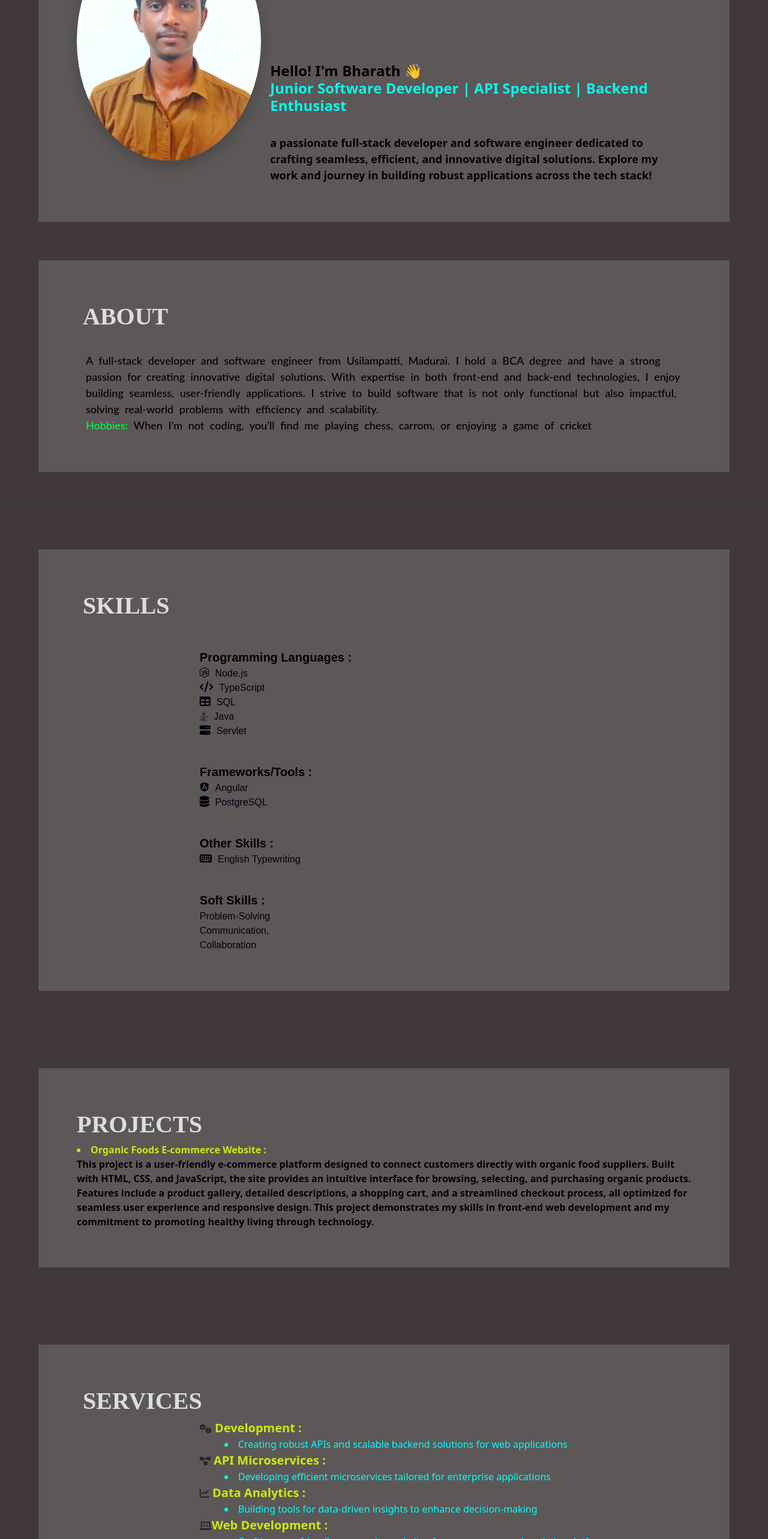
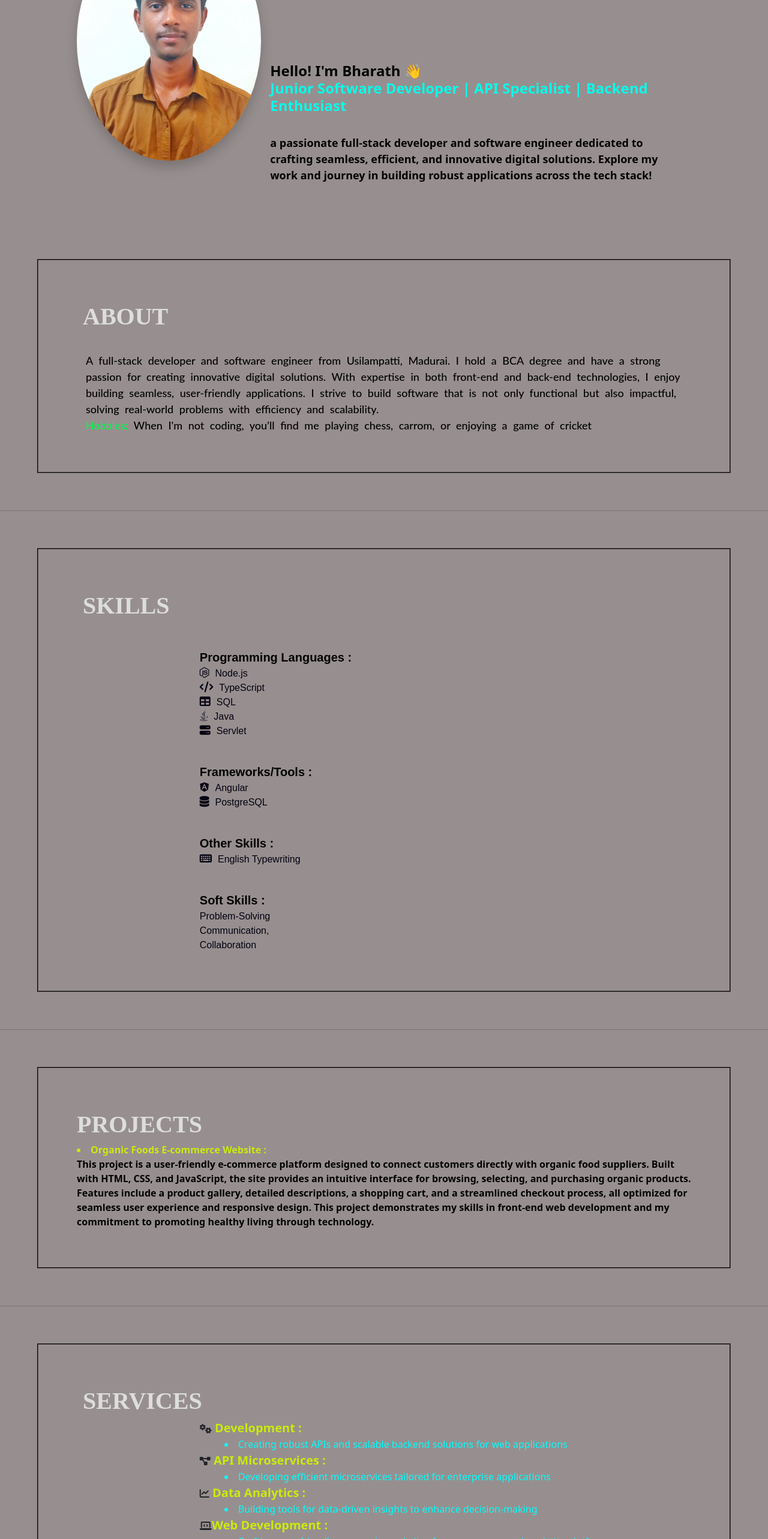
Before and after one commit to Bharath-mayan/portfolio, an Angular app: page / in a window 1280 px wide. Shown: the part 234-2800 px from the top of the page at 60% size. Built offline with nearby package versions, Linux system fonts and the light colour scheme.

Commit message:
just altered

```diff
--- a/src/app/base/home/home.component.scss
+++ b/src/app/base/home/home.component.scss
@@ -11,7 +11,7 @@ section {
 
 
 .main-container {
-    background-color: #413839;
+    background-color: #978f8f;
     display: block;
     width: auto;
 }
@@ -51,11 +51,8 @@ section {
 }
 
 .Home {
-    // width: 100%;
     margin: 0% 5% 0% 5%;
     padding: 5%;
-    // background-color: #02767a;
-    background-color: #5C5858;
     flex-direction: row;
     align-items: center;
     justify-content: center;
@@ -96,7 +93,10 @@ section {
 
 .About {
     padding: 5%;
-    background-color: #5C5858;
+    // background-color: #5C5858;
+    outline: #5a5455;
+    outline-width: 2px;
+    outline-style: groove;
     // outline: solid black;
     margin: 5%;
 
@@ -123,7 +123,10 @@ section {
 }
 
 .Skills {
-    background-color: #5C5858;
+    // background-color: #5C5858;
+    outline: #5a5455;
+    outline-width: 2px;
+    outline-style: groove;
     margin: 5%;
     padding: 5%;
     width: auto;
@@ -171,8 +174,11 @@ section {
 }
 
 .Projects {
-    background-color: #5C5858;
+    // background-color: #5C5858;
     margin: 5%;
+    outline: #5a5455;
+    outline-width: 2px;
+    outline-style: groove;
     // outline: solid black;
     padding: 5%;
 
@@ -195,7 +201,10 @@ section {
 }
 
 .Services {
-    background-color: #5C5858;
+    // background-color: #5C5858;
+    outline: #5a5455;
+    outline-width: 2px;
+    outline-style: groove;
     // width: 100%;
     margin: 5%;
     padding: 5%;
@@ -226,7 +235,10 @@ section {
 }
 
 .Contacts {
-    background-color: #5C5858;
+    // background-color: #5C5858;
+    outline: #5a5455;
+    outline-width: 2px;
+    outline-style: groove;
     // width: 100%;
     margin: 5%;
     padding: 5%;
@@ -267,7 +279,8 @@ section {
             color: rgb(2, 204, 255);
             font-size: 100%;
         }
-        b{
+
+        b {
             color: #000000;
         }
     }
@@ -380,7 +393,10 @@ section {
         // width: 100%;
         margin: 0% 5% 0% 5%;
         padding: 5%;
-        background-color: #5C5858;
+        // background-color: #5C5858;
+        outline: #5a5455;
+        outline-width: 2px;
+        outline-style: groove;
         flex-direction: column;
         align-items: center;
         justify-content: center;
```
